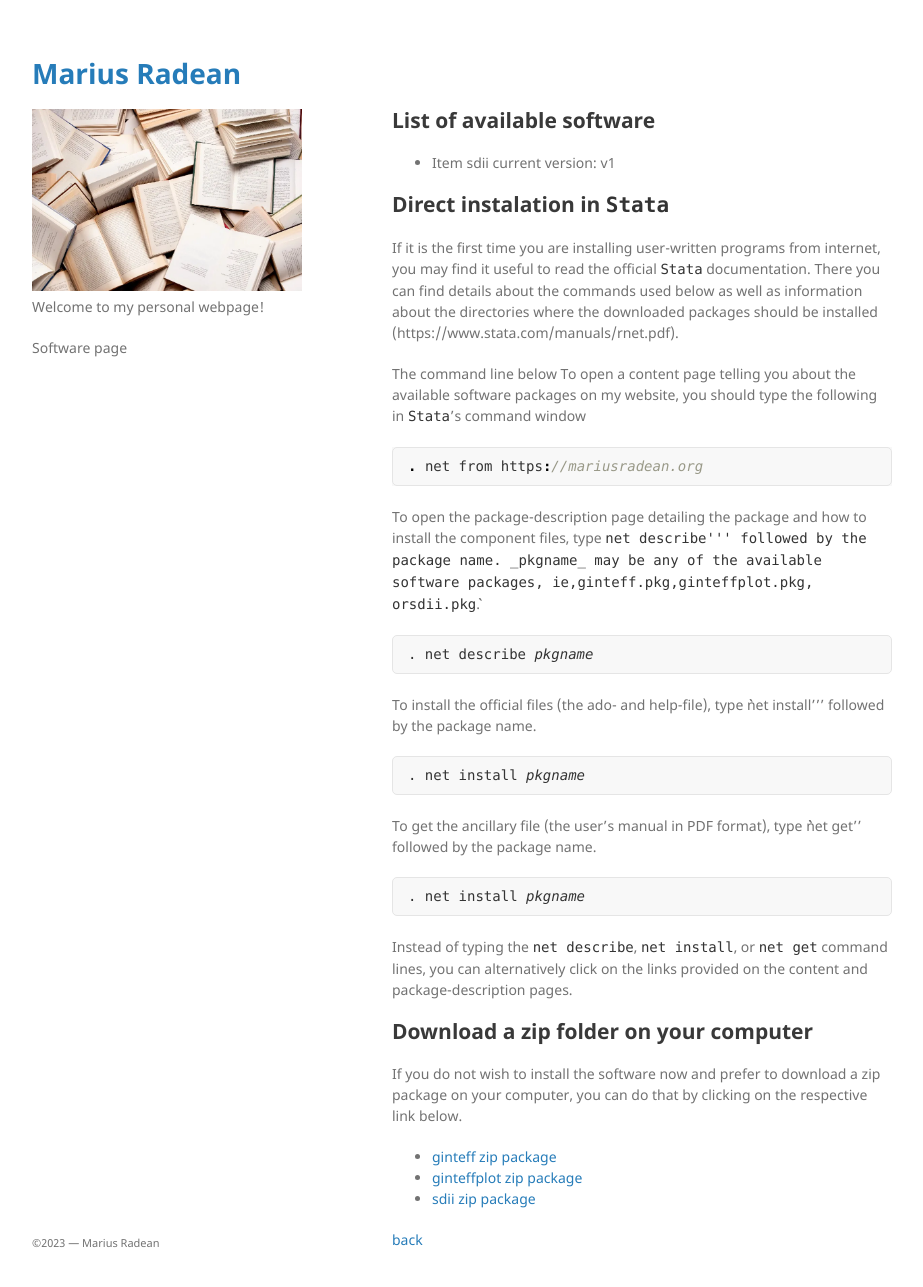
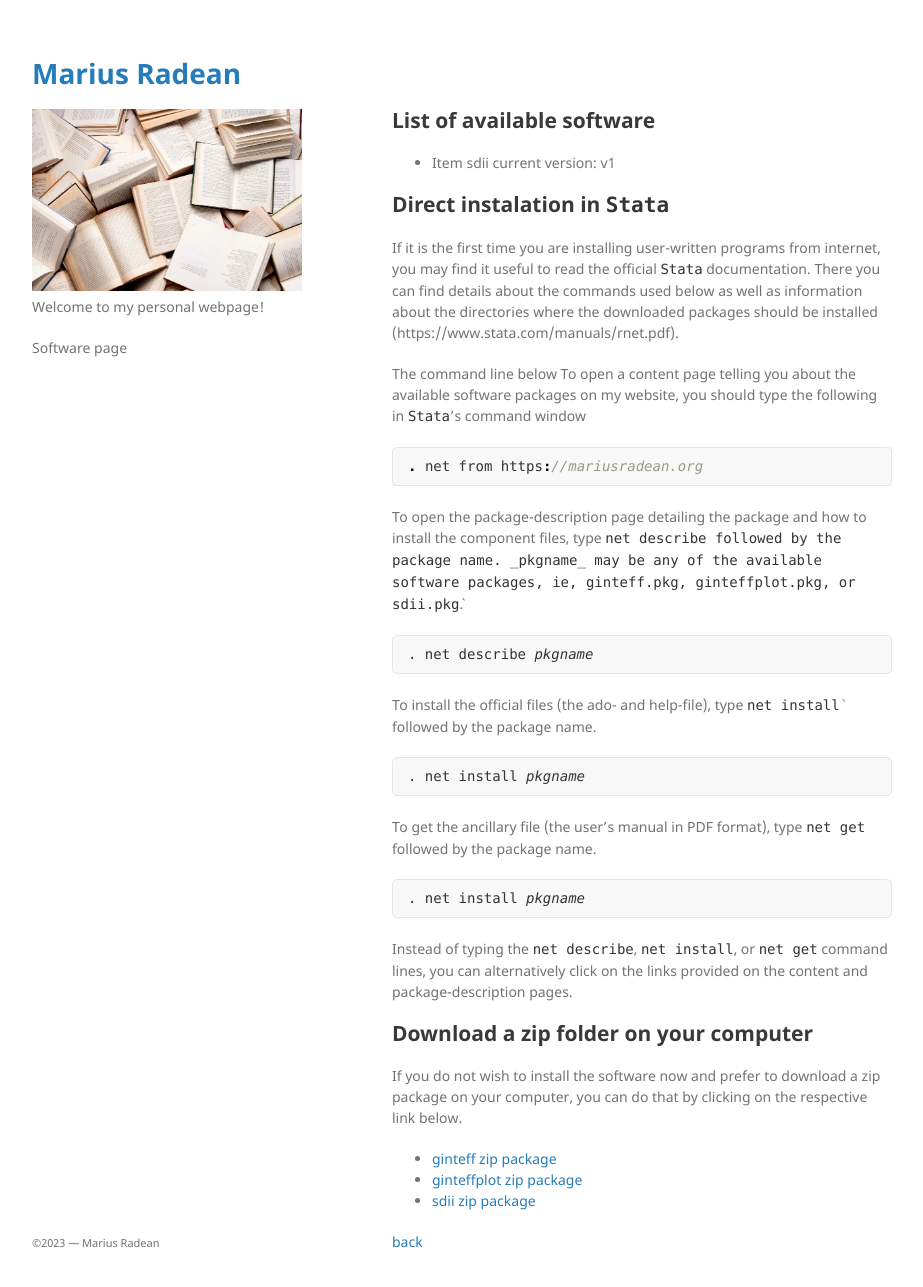
Before and after one commit to mradean/mradean.github.io, a Jekyll site: the page built from software.md, in a window 1280 px wide and 1322 px high. Shown: the top 1287 px of the window, without its empty margins (178-1101 px from the left). Built offline with Jekyll 4.4.1, drawn with Linux system fonts in a browser that asks for light colours; our own code applies the rules of GitHub Pages for plain Markdown files.

````diff
--- a/software.md
+++ b/software.md
@@ -18,19 +18,19 @@ The command line below To open a content page telling you about the available so
 . net from https://mariusradean.org
 ```
 
-To open the package-description page detailing the package and how to install the component files, type ``net describe''' followed by the package name. _pkgname_ may be any of the available software packages, ie, ```ginteff.pkg```, ```ginteffplot.pkg```, or ```sdii.pkg```.
+To open the package-description page detailing the package and how to install the component files, type ``net describe``` followed by the package name. _pkgname_ may be any of the available software packages, ie, ```ginteff.pkg```, ```ginteffplot.pkg```, or ```sdii.pkg```.
 
 <pre>
 . net describe <i>pkgname</i>
 </pre>
 
-To install the official files (the ado- and help-file), type ``net install''' followed by the package name.
+To install the official files (the ado- and help-file), type ``net install``` followed by the package name.
 
 <pre>
 . net install <i>pkgname</i>
 </pre>
 
-To get the ancillary file (the user's manual in PDF format), type ```net get'' followed by the package name.
+To get the ancillary file (the user's manual in PDF format), type ```net get``` followed by the package name.
 
 <pre>
 . net install <i>pkgname</i>
````
